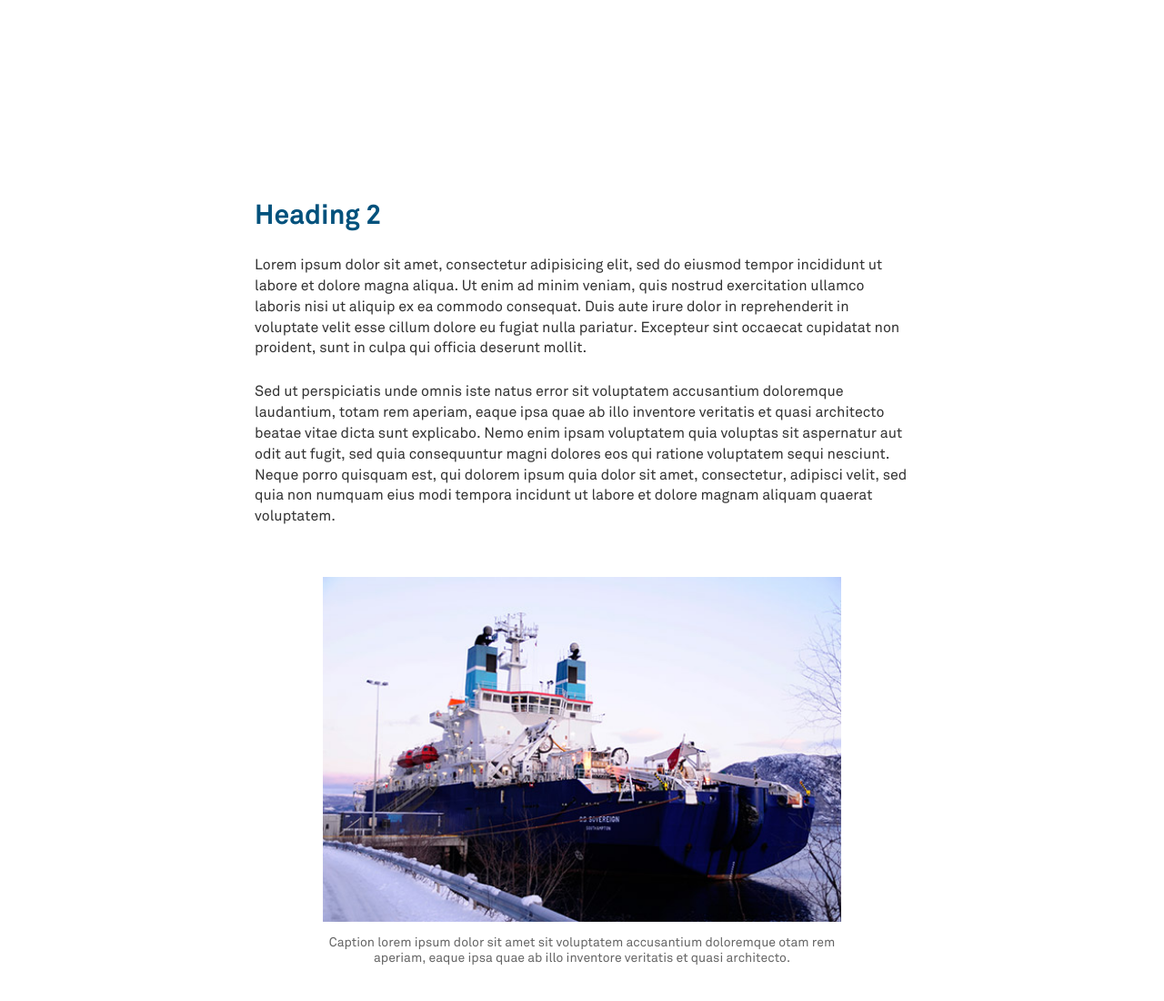
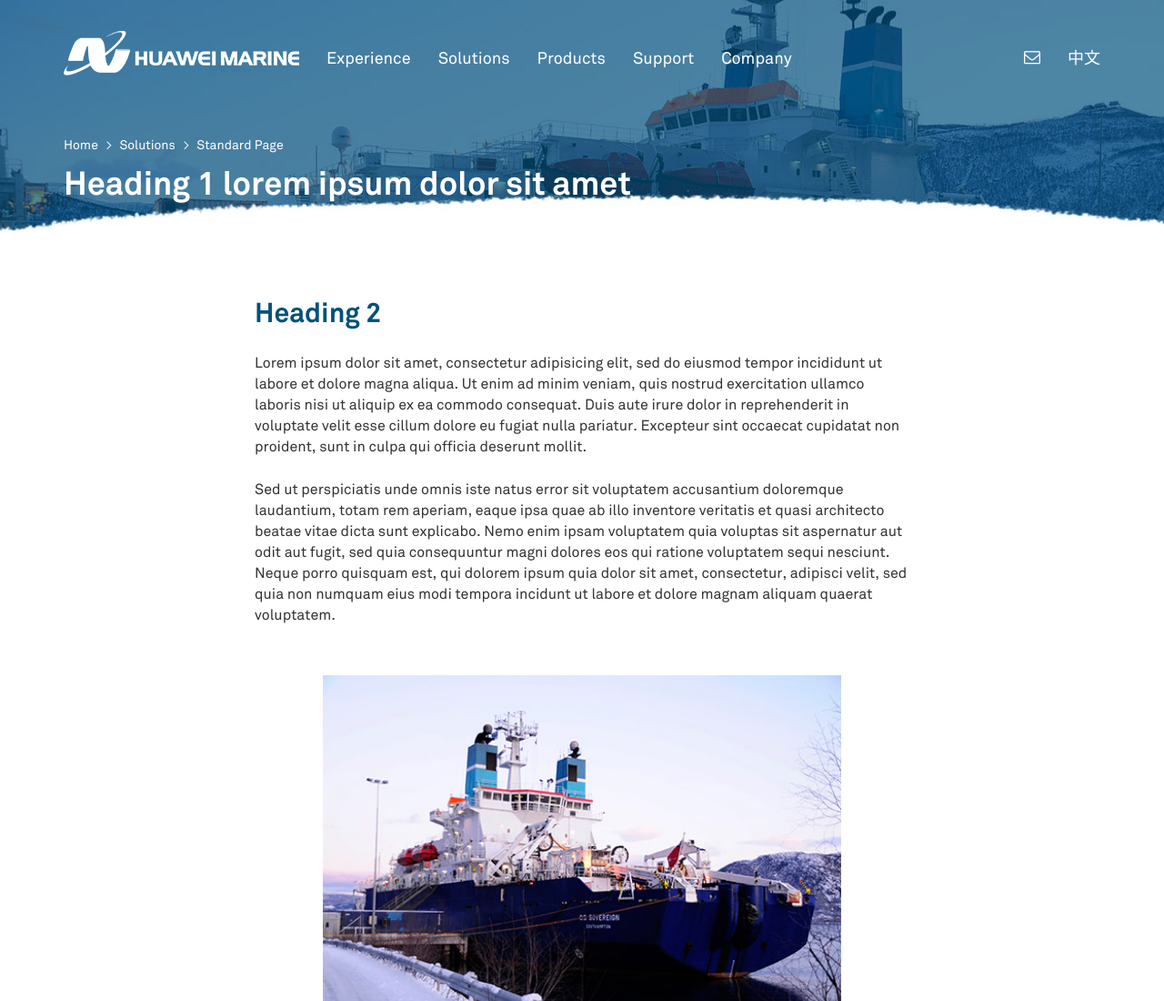
Before and after one commit to xenonthong/hwawei-marine, a website: page index.html in a window 1280 px wide. Shown: the top 1100 px of the page at 91% size. Drawn offline with Linux system fonts and the light colour scheme; a web font is replaced by a local one.

Commit message:
Wip - hero section

```diff
--- a/index.html
+++ b/index.html
@@ -7,7 +7,7 @@
 </head>
 <body>
 	<header>
-		<nav class="navbar navbar-default">
+		<nav class="navbar navbar-default navbar-fixed-top">
 			<div class="container">
 				<div class="navbar-header">
 					<button type="button" class="navbar-toggle collapsed" data-toggle="collapse" data-target="#main-navigation" aria-expanded="false">
@@ -46,6 +46,20 @@
 			</div>
 		</nav>
 	</header>
+
+	<main>
+		<div class="page-hero" style="background-image: url('img/page_bg.jpg');">
+			<div class="page-info">
+				<div class="container">
+					<ol class="breadcrumb">
+						<li><a href="#">home</a></li>
+						<li><a href="#">solutions</a></li>
+						<li class="active">standard page</li>
+					</ol>
+					<h1>Heading 1 lorem ipsum dolor sit amet</h1>
+				</div>
+			</div>
+		</div>
 
 		<div class="container-subpage">
 			<h2>Heading 2</h2>
@@ -264,6 +278,7 @@
 				</div>
 			</div>
 		</div>
+	</main>
 
 	<footer>
 		<div class="container">
--- /dev/null
+++ b/src/scss/components/_breadcrumbs.scss
@@ -0,0 +1,36 @@
+//
+// Breadcrumbs
+// --------------------------------------------------
+
+
+.breadcrumb {
+	padding: $breadcrumb-padding-vertical $breadcrumb-padding-horizontal;
+	margin-bottom: 0;
+	list-style: none;
+	background-color: $breadcrumb-bg;
+	border-radius: $border-radius-base;
+	text-transform: capitalize;
+
+	> li {
+	display: inline-block;
+	margin-bottom: 0;
+	font-size: $breadcrumb-font-size;
+
+		a {
+			color: $breadcrumb-color;
+			font-size: $breadcrumb-font-size;
+		}
+
+		+ li:before {
+			// [converter] Workaround for https://github.com/sass/libsass/issues/1115
+			$nbsp: "\00a0";
+			content: "#{$breadcrumb-separator}#{$nbsp}"; // Unicode space added since inline-block means non-collapsing white-space
+			padding: 0 5px;
+			color: $breadcrumb-color;
+		}
+	}
+
+	> .active {
+		color: $breadcrumb-active-color;
+	}
+}
--- /dev/null
+++ b/src/scss/components/_hero.scss
@@ -0,0 +1,6 @@
+.page-hero {
+	padding-top: 140px;
+	background-size: cover;
+	background-position: bottom center;
+	background-repeat: no-repeat;
+}
--- a/src/scss/partials/_bootstrap-custom.scss
+++ b/src/scss/partials/_bootstrap-custom.scss
@@ -31,7 +31,7 @@
 // @import "node_modules/bootstrap-sass/assets/stylesheets/bootstrap/input-groups";
 @import "node_modules/bootstrap-sass/assets/stylesheets/bootstrap/navs";
 @import "../components/navbar";
-// @import "node_modules/bootstrap-sass/assets/stylesheets/bootstrap/breadcrumbs";
+@import "../components/breadcrumbs";
 // @import "node_modules/bootstrap-sass/assets/stylesheets/bootstrap/pagination";
 @import "../components/buttons";
 @import "node_modules/bootstrap-sass/assets/stylesheets/bootstrap/labels";
--- a/src/scss/partials/_bundle.scss
+++ b/src/scss/partials/_bundle.scss
@@ -46,6 +46,7 @@
 @import "../mixins/effects";
 @import "bootstrap-custom";
 @import "general";
+@import "../components/hero";
 @import "../components/cards";
 @import "../components/footer";
 @import "../libraries/jquery-nice-select/nice-select";
--- a/src/scss/partials/_general.scss
+++ b/src/scss/partials/_general.scss
@@ -1,9 +1,12 @@
-.relative {
-	position: relative;
+li {
+	margin-bottom: 25px;
 }
 
-li {
-	margin-bottom: 25px;
+.page-info {
+	h1 {
+		color: $white;
+		margin-top: 0;
+	}
 }
 
 .image-showcase {
--- a/src/scss/partials/_variables.scss
+++ b/src/scss/partials/_variables.scss
@@ -1,6 +1,13 @@
-// Media query breakpoints
+/*-----------------------------------------------------------------------
+ | MEDIA QUERIES
+ -----------------------------------------------------------------------*/
+// breakpoints
 $md-bp: "only screen and (min-width: $screen-sm)";
 
+
+/*-----------------------------------------------------------------------
+ | COLORS
+ -----------------------------------------------------------------------*/
 // Primary colors
 $white: #fff;
 $dark-blue: #00517c;
@@ -29,7 +36,10 @@ $state-danger-border: $error-red;
 $state-danger-text: $error-red;
 
 
-// Typography
+/*-----------------------------------------------------------------------
+ | TYPOGRAPHIES
+ -----------------------------------------------------------------------*/
+// Base fonts
 $font-size-base: 16px;
 $font-family-sans-serif: "Akkurat Pro" ,"Helvetica Neue", Helvetica, Arial, sans-serif;
 $font-pri-bold: "Akkurat Pro Bold" ,"Helvetica Neue", Helvetica, Arial, sans-serif;
@@ -39,7 +49,7 @@ $font-pri: $font-family-sans-serif;
 $headings-font-family: $font-pri-bold;
 $font-family-base: $font-pri;
 
-// Headings
+// Base header color
 $headings-color: $dark-blue;
 
 // Blockquote
@@ -49,19 +59,51 @@ $blockquote-font-size: 28px;
 // Hr
 $hr-border: $divider-grey;
 
-// Grids
+
+/*-----------------------------------------------------------------------
+ | GRIDS
+ -----------------------------------------------------------------------*/
 $screen-xs: 480px;
 $screen-sm: 768px;
 $screen-md: 992px;
 $screen-lg: 1200px;
 
-// Buttons
+
+/*-----------------------------------------------------------------------
+ | BUTTONS
+ -----------------------------------------------------------------------*/
+ // Louis buitton.
+ /*
+  	░░░░░░░░▄▄▄███░░░░░░░░░░░░░░░░░░░░
+	░░░▄▄██████████░░░░░░░░░░░░░░░░░░░
+	░███████████████░░░░░░░░░░░░░░░░░░
+	░▀███████████████░░░░░▄▄▄░░░░░░░░░
+	░░░███████████████▄███▀▀▀░░░░░░░░░
+	░░░░███████████████▄▄░░░░░░░░░░░░░
+	░░░░▄████████▀▀▄▄▄▄▄░▀░░░░░░░░░░░░
+	▄███████▀█▄▀█▄░░█░▀▀▀░█░░▄▄░░░░░░░
+	▀▀░░░██▄█▄░░▀█░░▄███████▄█▀░░░▄░░░
+	░░░░░█░█▀▄▄▀▄▀░█▀▀▀█▀▄▄▀░░░░░░▄░▄█
+	░░░░░█░█░░▀▀▄▄█▀░█▀▀░░█░░░░░░░▀██░
+	░░░░░▀█▄░░░░░░░░░░░░░▄▀░░░░░░▄██░░
+	░░░░░░▀█▄▄░░░░░░░░▄▄█░░░░░░▄▀░░█░░
+	░░░░░░░░░▀███▀▀████▄██▄▄░░▄▀░░░░░░
+	░░░░░░░░░░░█▄▀██▀██▀▄█▄░▀▀░░░░░░░░
+	░░░░░░░░░░░██░▀█▄█░█▀░▀▄░░░░░░░░░░
+	░░░░░░░░░░█░█▄░░▀█▄▄▄░░█░░░░░░░░░░
+	░░░░░░░░░░█▀██▀▀▀▀░█▄░░░░░░░░░░░░░
+	░░░░░░░░░░░░▀░░░░░░░░░░░▀░░░░░░░░░
+ */
 $btn-default-color: $white;
 $btn-default-bg: #00a7ea;
 $btn-border-radius-base: 50px;
 $padding-base-vertical: 8px;
 $padding-base-horizontal: 28px;
 
+
+/*-----------------------------------------------------------------------
+ | Navigations
+ -----------------------------------------------------------------------*/
 // Navbar
 $navbar-border-radius: 0;
 $navbar-default-bg: transparent;
@@ -72,15 +114,32 @@ $grid-float-breakpoint: $screen-md;
 $navbar-default-toggle-icon-bar-bg: $white; // Hamburger bar color.
 $navbar-default-toggle-hover-bg: transparent;
 
-// Forms
+// Breadcrumbs
+$breadcrumb-bg: transparent;
+$breadcrumb-color: $white;
+$breadcrumb-active-color: $white;
+$breadcrumb-padding-horizontal: 0;
+$breadcrumb-padding-verticl: 0;
+$breadcrumb-separator: ">";
+$breadcrumb-font-size: 14px;
+
+
+/*-----------------------------------------------------------------------
+ | Forms
+ -----------------------------------------------------------------------*/
 $input-border-radius: 1px;
 $input-border: $blue;
 $input-color: $footer-bg-grey;
 
-// Tables
+
+/*-----------------------------------------------------------------------
+ | Tables
+ -----------------------------------------------------------------------*/
 $table-border-color: $divider-grey;
 $table-cell-padding: 15px;
 $table-bg-accent: $table-blue;
 
-// Transition
+/*-----------------------------------------------------------------------
+ | OTHER 'MEH' STUFF
+ -----------------------------------------------------------------------*/
 $transition-default: .3s ease-in-out;
```
Also changed, not shown: dist/app.css, dist/app.js, img/page_bg.jpg (added). Lines whose indentation alone changed are shown as unchanged.
